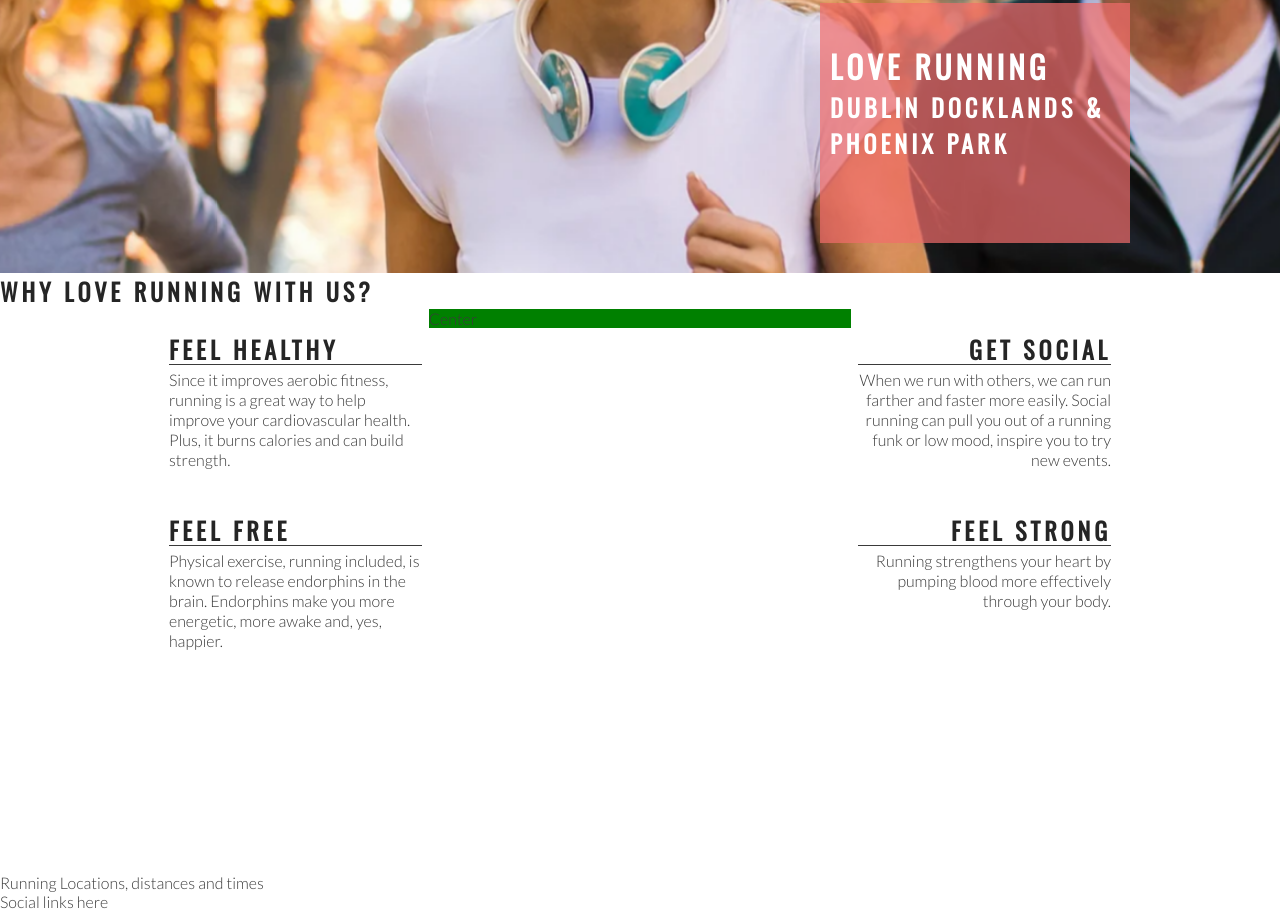
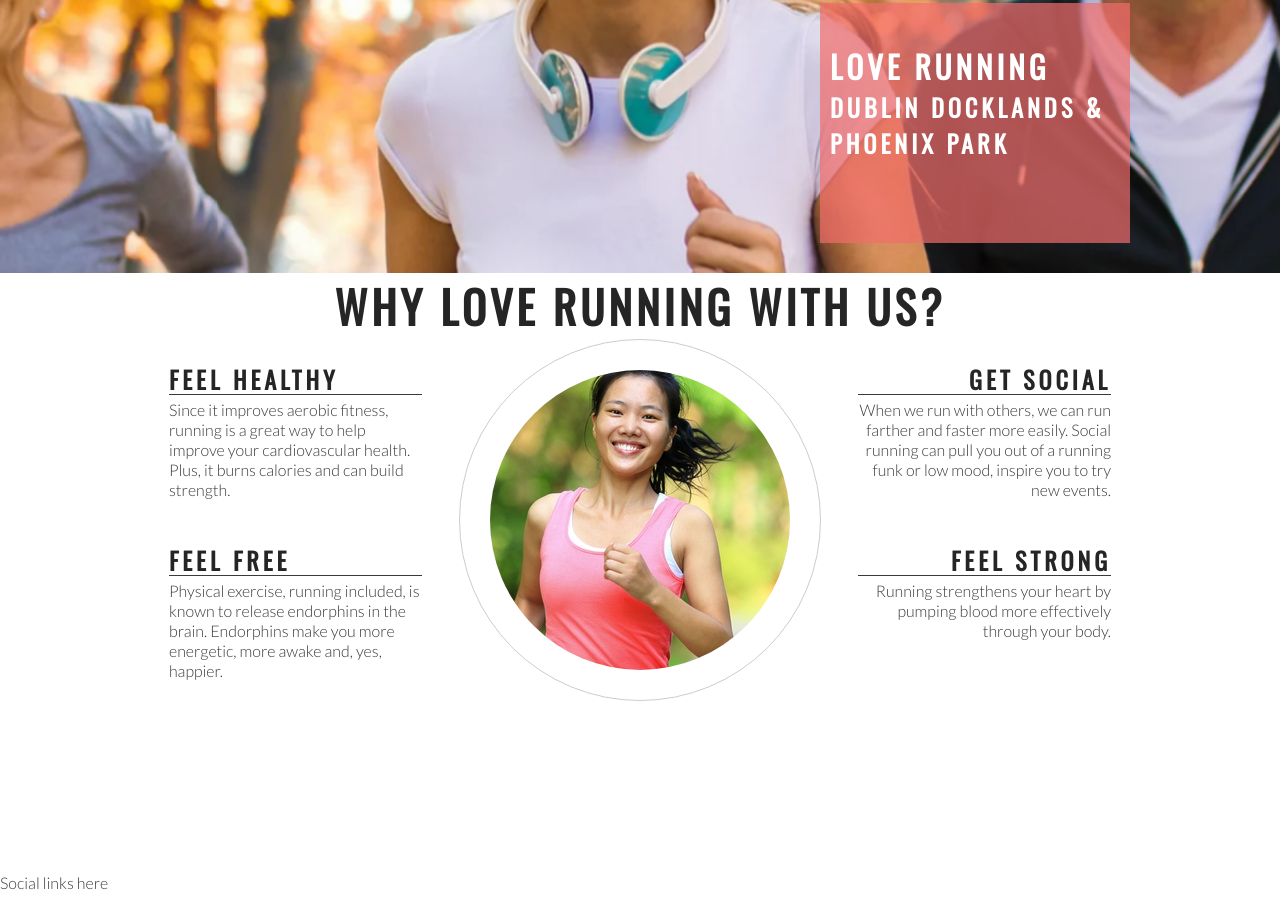
Before and after one commit to lukegibson101/love-running, a plain HTML site: page index.html in a window 1280 px wide. Shown: the part 402-1313 px from the top of the page. Drawn offline with nearby package versions, Linux system fonts and the light colour scheme.

Commit message:
add center image

```diff
--- a/assets/css/style.css
+++ b/assets/css/style.css
@@ -135,7 +135,6 @@ h2 {
 #center-about {
     width:33%;
     margin: 0 auto;
-    background-color:green;
 }
 
 hr {
@@ -167,3 +166,26 @@ hr {
 .right-about-heading p {
     text-align: right;
 }
+
+#welcome {
+    text-align: center;
+    margin-top: 20px 0;
+    font-size: 280%;
+}
+
+#circle-container {
+    width: 300px;
+    height: 300px;
+    padding: 30px;
+    border-style: solid;
+    border-color: #ccc;
+    border-width: 1px;
+    border-radius: 50%;
+    margin: 0 auto;
+}
+
+#circle-cover-bg {
+    background: url('../images/ethos-center-image.jpg') no-repeat center center;
+    height: 100%;
+    border-radius: 50%;
+}
--- a/index.html
+++ b/index.html
@@ -38,7 +38,7 @@
         </div>
     </section>
     <section id="club-ethos">
-        <h1>Why love running with us?</h1>
+        <h2 id="welcome">Why love running with us?</h2>
         <div id="left-about">
             <div class="left-about-heading">
                 <h2>Feel Healthy</h2>
@@ -71,10 +71,16 @@
                 </p>
             </div>
         </div>
-        <div id="center-about">Center</div>
+        <div id="center-about">
+            <div id="circle-container">
+                <div id="circle-cover-bg">
+
+                </div>
+            </div>
+        </div>
     </section>
     <section>
-        Running Locations, distances and times
+
     </section>
     <footer>
         Social links here
```
Also changed, not shown: assets/images/ethos-center-image.jpg (added).
